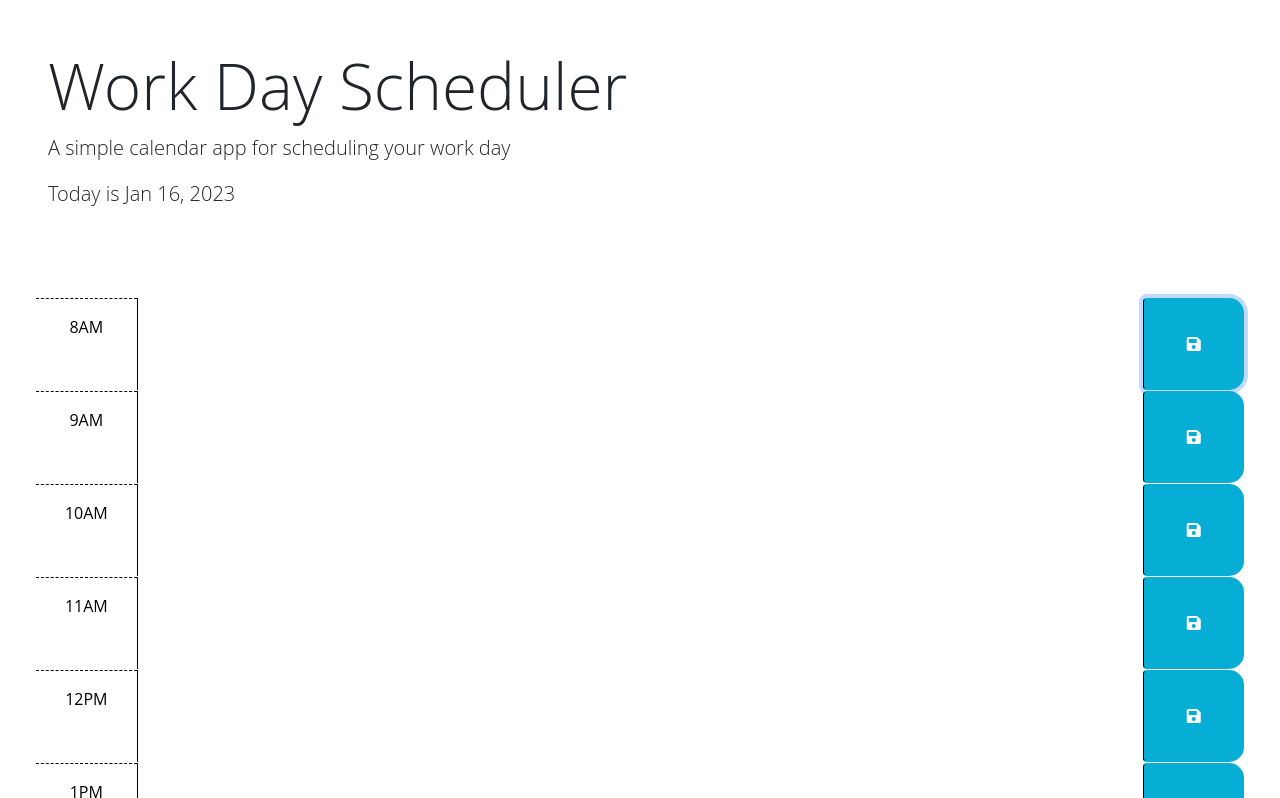
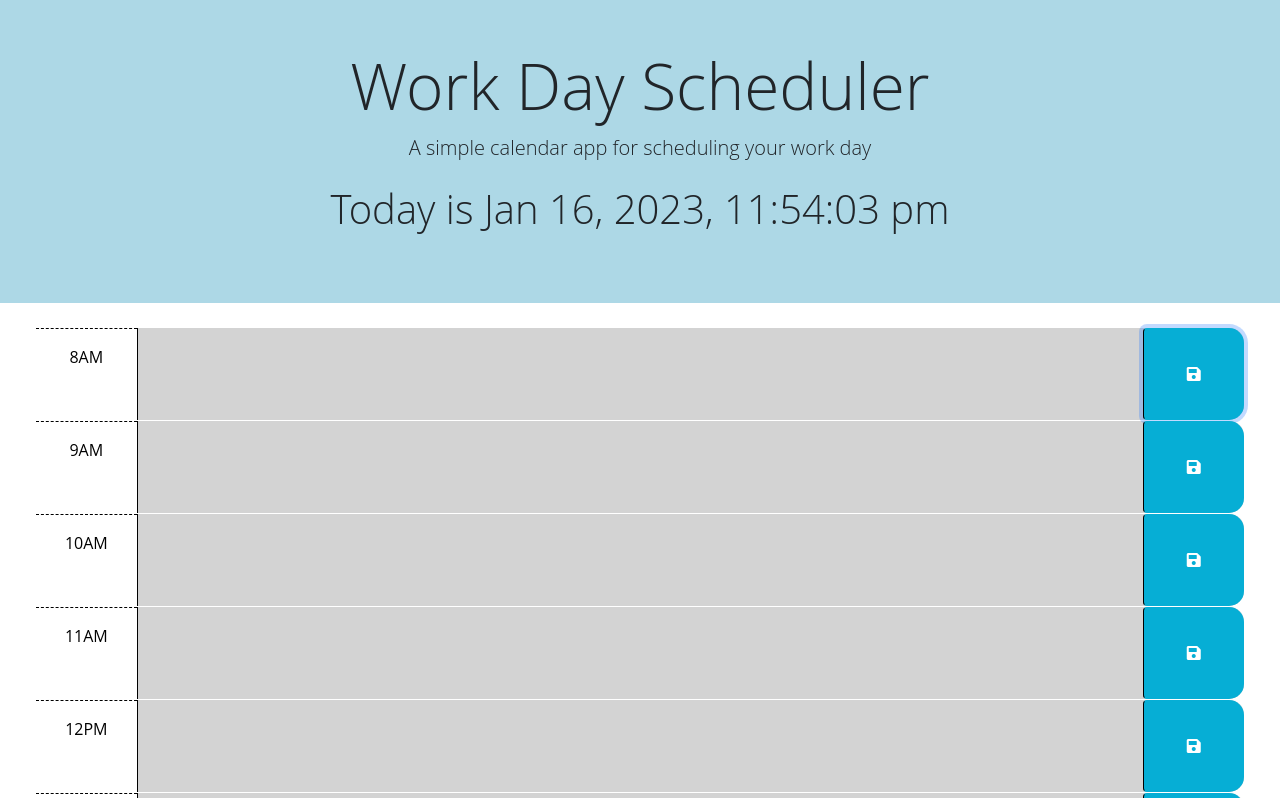
Before and after one commit to tonialtendorf/Module-5-Challenge-Calendar, a plain HTML site: page index.html in a window 1280 px wide. Both pictures are taken after a click on the button 1193 px from the left and 343 px from the top of the page. Shown: the top 798 px of the page. Drawn offline with nearby package versions, Linux system fonts and the light colour scheme.

Commit message:
added additional style

```diff
--- a/assets/script.js
+++ b/assets/script.js
@@ -1,39 +1,41 @@
+  //day.js current day
+  var today = dayjs();
+  $('#currentDay').text(today.format('[Today is] MMM D, YYYY, h:mm:ss a'));
 
-//$(function () {
-    // TODO: Add a listener for click events on the save button. This code should
-    // use the id in the containing time-block as a key to save the user input in
-    // local storage. HINT: What does `this` reference in the click listener
-    // function? How can DOM traversal be used to get the "hour-x" id of the
-    // time-block containing the button that was clicked? How might the id be
-    // useful when saving the description in local storage?
-    //
-    // TODO: Add code to apply the past, present, or future class to each time
-    // block by comparing the id to the current hour. HINTS: How can the id
-    // attribute of each time-block be used to conditionally add or remove the
-    // past, present, and future classes? How can Day.js be used to get the
-    // current hour in 24-hour time?
-    //
-    // TODO: Add code to get any user input that was saved in localStorage and set
-    // the values of the corresponding textarea elements. HINT: How can the id
-    // attribute of each time-block be used to do this?
-    //
-    // TODO: Add code to display the current date in the header of the page.
-  //});
+  //save to local storage
+  $(document).ready(function () {
+   $('.saveBtn').on('click', function () {
+    var value = $(this).siblings('.description').val();
+    var time = $(this).parent().attr('id');
+    localStorage.setItem(time, value);
+   })
+  });
+
+ //adds/removes past present future class
+ var currentHour = dayjs().hour();
+ $(".time-block").each(function () {
+  var timeBlock = $(this).attr("id").split("-")[1];
+
+  if (currentHour == timeBlock) {
+    $(this).addClass("present");
+  } else if (currentHour < timeBlock) {
+    $(this).removeClass("present");
+    $(this).addClass("future");
+  } else if (currentHour > timeBlock) {
+    $(this).removeClass("future");
+    $(this).addClass("past");
+  }
+});
 
 
-  //day.js
-  var today = dayjs();
-  $('#currentDay').text(today.format('[Today is] MMM D, YYYY'));
-
-
-  //local storage
-  $("hour-8 .time-block").val(localStorage.getItem("08"));
-  $("hour-9 .time-block").val(localStorage.getItem("09"));
-  $("hour-10 .time-block").val(localStorage.getItem("10"));
-  $("hour-11 .time-block").val(localStorage.getItem("11"));
-  $("hour-12 .time-block").val(localStorage.getItem("12"));
-  $("hour-13 .time-block").val(localStorage.getItem("13"));
-  $("hour-14 .time-block").val(localStorage.getItem("14"));
-  $("hour-15 .time-block").val(localStorage.getItem("15"));
-  $("hour-16 .time-block").val(localStorage.getItem("16"));
-  $("hour-17 .time-block").val(localStorage.getItem("17"));
+  //get from local storage
+  $("hour-8 .description").val(localStorage.getItem("08"));
+  $("hour-9 .description").val(localStorage.getItem("09"));
+  $("hour-10 .description").val(localStorage.getItem("10"));
+  $("hour-11 .description").val(localStorage.getItem("11"));
+  $("hour-12 .description").val(localStorage.getItem("12"));
+  $("hour-13 .description").val(localStorage.getItem("13"));
+  $("hour-14 .description").val(localStorage.getItem("14"));
+  $("hour-15 .description").val(localStorage.getItem("15"));
+  $("hour-16 .description").val(localStorage.getItem("16"));
+  $("hour-17 .description").val(localStorage.getItem("17"));
--- a/assets/style.css
+++ b/assets/style.css
@@ -11,6 +11,17 @@ body {
     border-left: 1px solid black;
     padding: 10px;
   }
+
+  /*added additional style*/
+  header {
+    text-align: center;
+    background-color: lightblue;
+  }
+
+  #currentDay {
+    font-size: 40px;
+  }
+
 
   .description {
     white-space: pre-wrap;
```
Also changed, not shown: index.html (+1 -10 lines).
